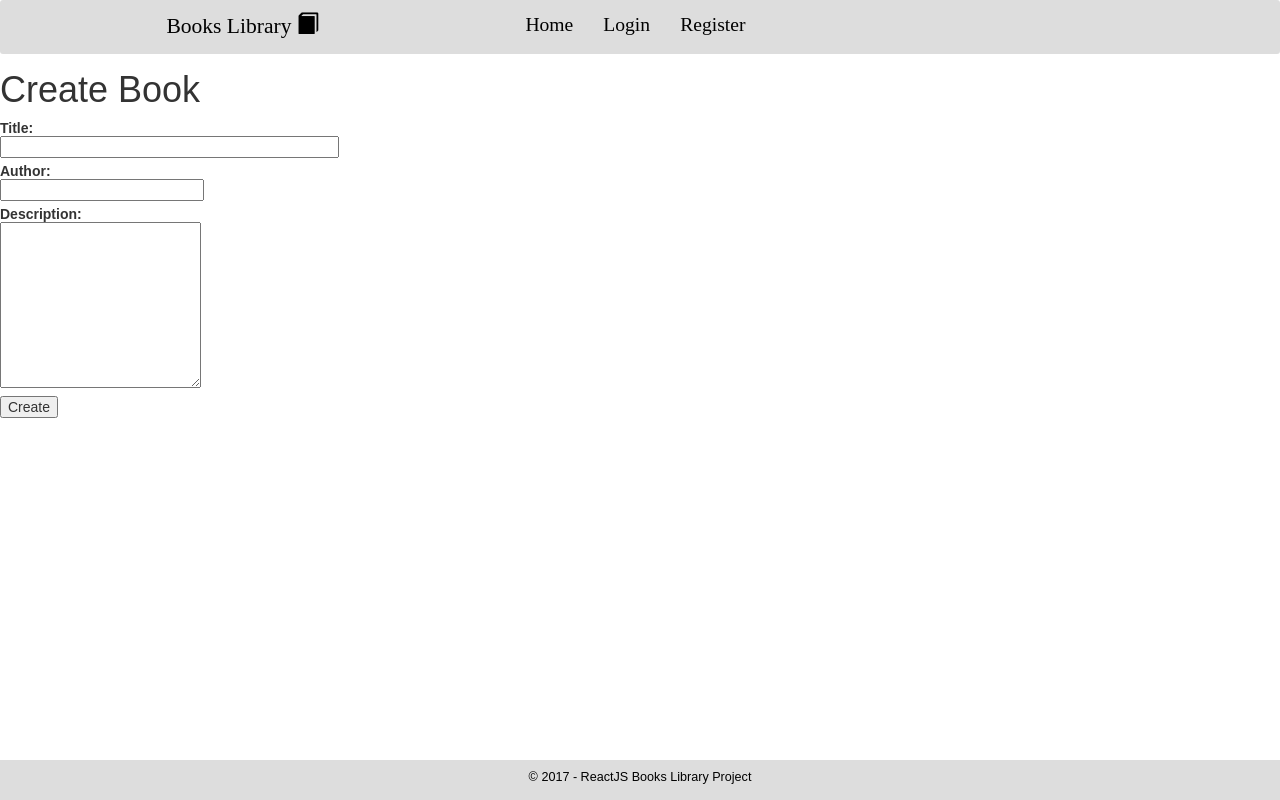
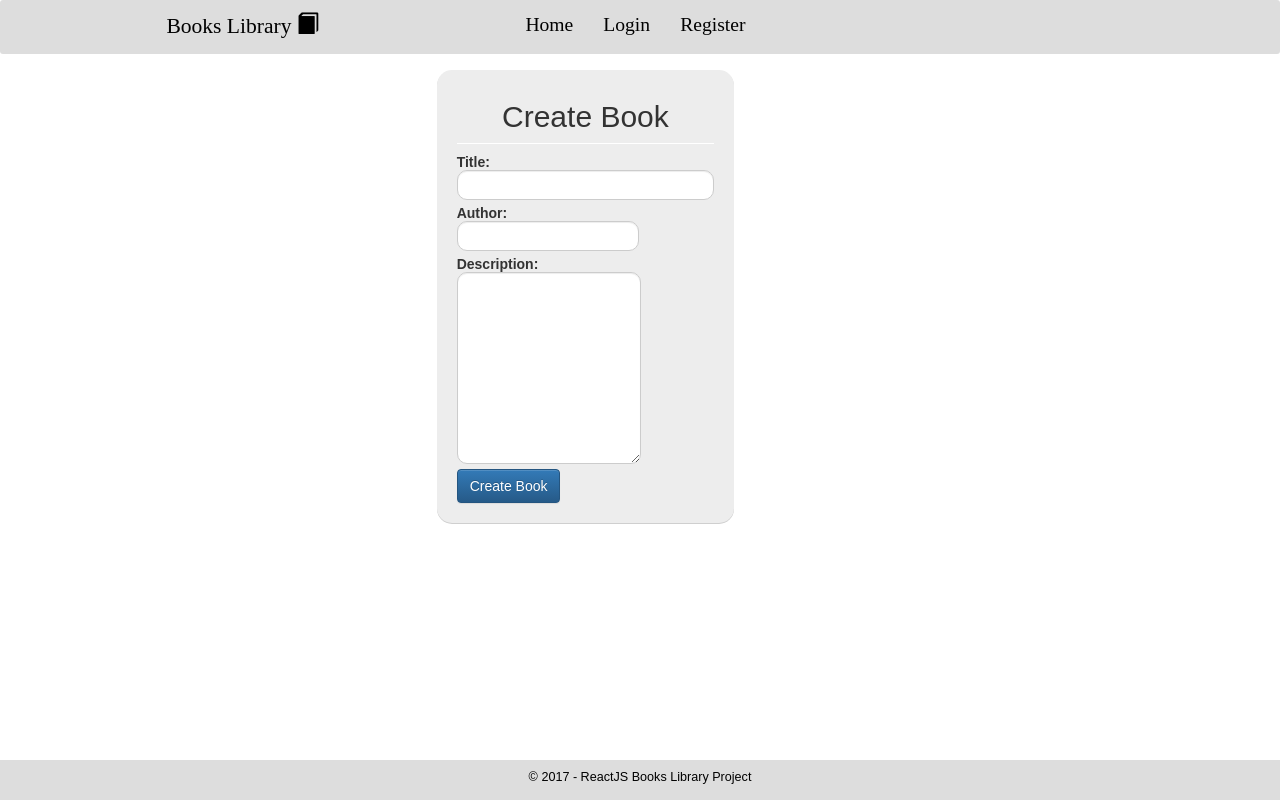
Before and after one commit to gyokkoo/books-library, a React (Create React App) app: page /books-library/create-book in a window 1280 px wide. Built offline with nearby package versions, Linux system fonts and the light colour scheme.

Commit message:
Added Book Details page

```diff
--- /dev/null
+++ b/src/components/books/BookDetails.js
@@ -0,0 +1,78 @@
+import React, { Component } from 'react'
+import KinveyRequester from '../../utilities/KinveyRequester'
+import { Link } from 'react-router-dom'
+
+// import Helpers from '../../utilities/Helpers'
+
+class BookDetails extends Component {
+  constructor (props) {
+    super(props)
+
+    this.state = {
+      book: {
+        bookId: '',
+        title: '',
+        author: '',
+        description: ''
+      }
+    }
+  }
+
+  componentDidMount () {
+    let id = this.props.match.params.id
+    KinveyRequester.findBookById(id).then(findBookByIdSuccess.bind(this))
+    function findBookByIdSuccess (book) {
+      this.setState({
+        book: {
+          bookId: id,
+          title: book.title,
+          author: book.author,
+          description: book.description
+        }
+      })
+    }
+  }
+
+  // prepareBookForEdit (bookId) {
+  //   KinveyRequester.findBookById(bookId)
+  //     .then(loadBookForEditSuccess.bind(this))
+
+  //   function loadBookForEditSuccess (bookInfo) {
+  //     this.showView(
+  //       <EditBookPage
+  //         onsubmit={this.editBook.bind(this)}
+  //         bookId={bookInfo._id}
+  //         title={bookInfo.title}
+  //         author={bookInfo.author}
+  //         description={bookInfo.description}
+  //       />
+  //     )
+  //   }
+  // }
+
+  render () {
+    const book = this.state.book
+    if (book) {
+      console.log(this.state.book)
+      return (
+        <div className='text-center'>
+          <h2>{book.title}</h2>
+          <h3>{book.author}</h3>
+          <p>{book.description}</p>
+
+          <Link to={`/books-library/edit-book/${book.bookId}`}>
+            <button className='btn btn-primary'>Edit</button>
+          </Link>
+          &nbsp;
+          <Link to={`/books-library/delete-book/${book.bookId}`}>
+            <button className='btn btn-primary'>Delete</button>
+          </Link>
+        </div>
+      )
+    } else {
+      return null
+    }
+  }
+}
+
+export default BookDetails
--- a/src/components/books/BooksPage.css
+++ b/src/components/books/BooksPage.css
@@ -1,3 +1,7 @@
 td {
   text-align: left;
 }
+
+.books-view {
+  margin-left: 5%;
+}
--- a/src/components/books/BooksPage.js
+++ b/src/components/books/BooksPage.js
@@ -19,6 +19,7 @@ export default class BooksView extends Component {
   componentDidMount () {
     KinveyRequester.findAllBooks().then(loadBooksSuccess.bind(this))
     function loadBooksSuccess (books) {
+      console.log(books)
       this.setState({
         books: books,
         userId: window.sessionStorage.getItem('userId')
@@ -50,20 +51,21 @@ export default class BooksView extends Component {
         <td>{book.title}</td>
         <td>{book.author}</td>
         <td>{book.description}</td>
-        {this.getActions(book, this.props.userId)}
+        <td><Link to={`/books-library/book-details/${book._id}`}>More info</Link></td>
+        {/* {this.getActions(book, this.props.userId)} */}
       </tr>
     )
 
     return (
-      <div className='books-view container text-center'>
-        <h1>Books</h1>
+      <div className='books-view text-center'>
+        <h1>All books in the database</h1>
         <table className='books-table'>
           <thead>
             <tr>
               <th>Title</th>
               <th>Author</th>
               <th>Description</th>
-              <th>Actions</th>
+              <th>Details</th>
             </tr>
           </thead>
           <tbody>
--- a/src/components/books/CreateBookPage.js
+++ b/src/components/books/CreateBookPage.js
@@ -1,6 +1,7 @@
 import React, { Component } from 'react'
 import KinveyRequester from '../../utilities/KinveyRequester'
 import Helpers from '../../utilities/Helpers'
+import './Form.css'
 
 class CreateBookPage extends Component {
   constructor (props) {
@@ -47,33 +48,47 @@ class CreateBookPage extends Component {
 
   render () {
     return (
-      <form className='create-book-form'>
-        <h1>Create Book</h1>
+      <div className='row'>
+        <div className='col-md-offset-4 col-md-3'>
+          <form className='book-form'>
+            <h2>Create Book</h2>
             <label>
               <div>Title:</div>
-          <input type='text' name='title' size='35' required
+              <input
+                className='form-control input-sm chat-input'
+                type='text' name='title' size='50' required
                 value={this.state.book.title}
                 onChange={this.handleUserChange} />
             </label>
             <br />
             <label>
               <div>Author:</div>
-          <input type='text' name='author' required
+              <input
+                className='form-control input-sm chat-input'
+                type='text' name='author' required
                 value={this.state.book.author}
                 onChange={this.handleUserChange} />
             </label>
             <br />
             <label>
               <div>Description:</div>
-          <textarea name='description' rows='10'
+              <textarea
+                className='form-control input-sm chat-input'
+                name='description' rows='10'
                 value={this.state.book.description}
                 onChange={this.handleUserChange} />
             </label>
             <br />
-        <div>
-          <input type='submit' value='Create' onClick={this.createBook} />
+            <span className='group-btn'>
+              <input
+                className='btn btn-primary btn-md'
+                value='Create Book'
+                type='submit'
+                onClick={this.createBook} />
+            </span>
+          </form>
         </div>
-      </form>
+      </div>
     )
   }
 }
--- /dev/null
+++ b/src/components/books/Form.css
@@ -0,0 +1,38 @@
+@import url(http://fonts.googleapis.com/css?family=Roboto:400);
+body {
+  background-color:#fff;
+  -webkit-font-smoothing: antialiased;
+  font: normal 14px Roboto,arial,sans-serif;
+}
+
+.container {
+    padding: 25px;
+    position: fixed;
+}
+
+.book-form {
+    background-color: #EDEDED;
+    padding-top: 10px;
+    padding-bottom: 20px;
+    padding-left: 20px;
+    padding-right: 20px;
+    border-radius: 15px;
+    border-color:#d2d2d2;
+    border-width: 5px;
+    box-shadow:0 1px 0 #cfcfcf;
+}
+
+h2 {
+ border:0 solid #fff;
+ border-bottom-width:1px;
+ padding-bottom:10px;
+ text-align: center;
+}
+
+.form-control {
+    border-radius: 10px;
+}
+
+.wrapper {
+    text-align: center;
+}
--- a/src/components/common/routes/Routes.js
+++ b/src/components/common/routes/Routes.js
@@ -8,6 +8,7 @@ import BooksPage from '../../books/BooksPage'
 import EditBookPage from '../../books/EditBookPage'
 import CreateBookPage from '../../books/CreateBookPage'
 import DeleteBookPage from '../../books/DeleteBookPage'
+import BookDetails from '../../books/BookDetails'
 import LoginPage from '../../users/LoginPage'
 import RegisterPage from '../../users/RegisterPage'
 import Logout from '../../users/Logout'
@@ -20,6 +21,7 @@ const Routes = () => (
     <Route path='/books-library/login' component={LoginPage} />
     <Route path='/books-library/register' component={RegisterPage} />
     <PrivateRoute path='/books-library/books' component={BooksPage} />
+    <PrivateRoute path='/books-library/book-details/:id' component={BookDetails} />
     <PrivateRoute path='/books-library/edit-book/:id' component={EditBookPage} />
     <PrivateRoute path='/books-library/delete-book/:id' component={DeleteBookPage} />
     <PrivateRoute path='/books-library/create-book' component={CreateBookPage} />
--- a/src/components/home/HomePage.css
+++ b/src/components/home/HomePage.css
@@ -17,7 +17,7 @@
 }
 
 button {
-   font-family: "HelveticaNeue-Light", "Helvetica Neue Light", "Helvetica Neue", Helvetica, Arial, "Lucida Grande", sans-serif;
+  font-family: "HelveticaNeue-Light", "Helvetica Neue Light", "Helvetica Neue", Helvetica, Arial, "Lucida Grande", sans-serif;
   text-transform:uppercase;
   font-size:14px;
 	color:#fff;
--- a/src/components/home/HomePage.js
+++ b/src/components/home/HomePage.js
@@ -16,11 +16,11 @@ class HomePage extends Component {
     } else {
       userGreeting =
         <div>
-          <Link to='books-library/login'>
+          <Link to='/books-library/login'>
             <button>Login</button>
           </Link>
           &nbsp;
-          <Link to='books-library/register'>
+          <Link to='/books-library/register'>
             <button>Sign up</button>
           </Link>
         </div>
--- a/src/components/users/LoginForm.js
+++ b/src/components/users/LoginForm.js
@@ -35,7 +35,7 @@ const LoginForm = (props) => (
           <br />
           <p>
             <span>New user? </span>
-            <Link to='/register'>Create new account</Link>
+            <Link to='/books-library/register'>Create new account</Link>
           </p>
         </div>
       </div>
--- a/src/components/users/LoginPage.js
+++ b/src/components/users/LoginPage.js
@@ -1,5 +1,6 @@
 import React, {Component} from 'react'
 import KinveyRequester from '../../utilities/KinveyRequester'
+import Helpers from '../../utilities/Helpers'
 
 import LoginForm from './LoginForm'
 
@@ -49,7 +50,7 @@ class LoginPage extends Component {
       })
 
       this.props.history.push('/books-library/home')
-      this.showInfo('You have successfully logged in')
+      Helpers.showInfo('You have successfully logged in')
     }
   }
 
```
Also changed, not shown: src/components/users/RegisterForm.js (+1 -29 lines). Lines whose indentation alone changed are shown as unchanged.
